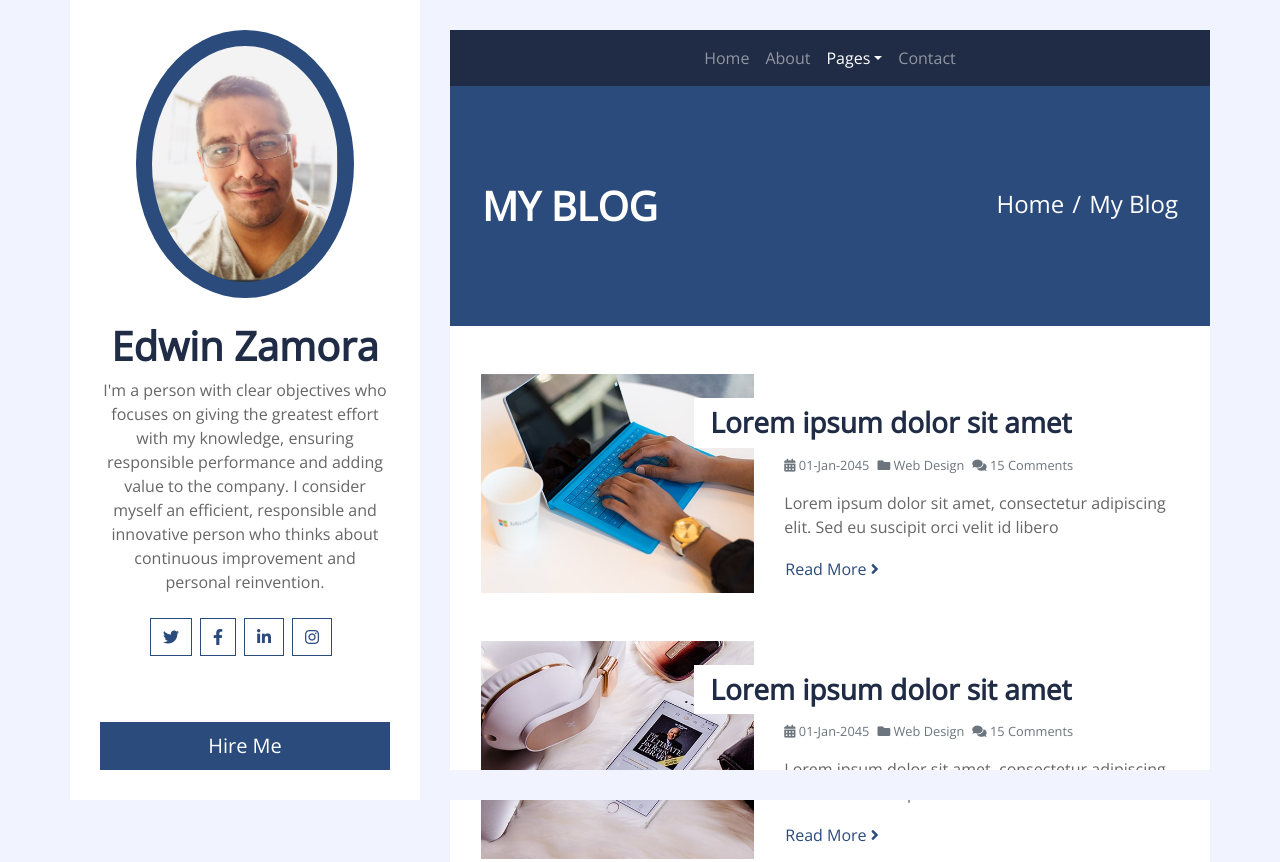
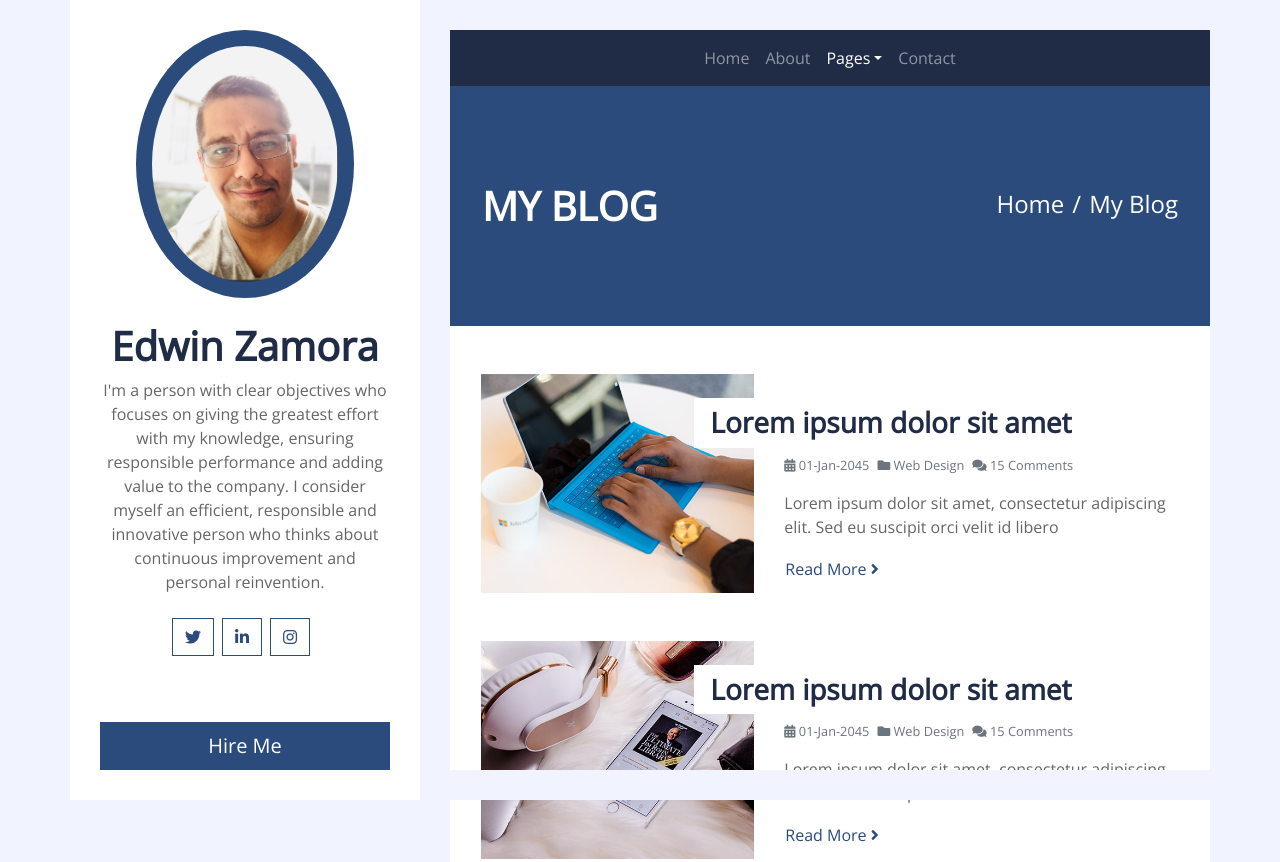
Before and after one commit to edzamo13/edzamo13.github.io, a plain HTML site: page blog.html in a window 1280 px wide. Shown: the top 862 px of the page. Drawn offline with nearby package versions, Linux system fonts and the light colour scheme.

Commit message:
chage icon contact

```diff
--- a/blog.html
+++ b/blog.html
@@ -30,9 +30,8 @@
                     I'm a person with clear objectives who focuses on giving the greatest effort with my knowledge, ensuring responsible performance and adding value to the company. I consider myself an efficient, responsible and innovative person who thinks about continuous improvement and personal reinvention.
                 </p>
                 <div class="d-flex justify-content-center mb-5">
-                    <a class="btn btn-outline-primary mr-2" href="#"><i class="fab fa-twitter"></i></a>
-                    <a class="btn btn-outline-primary mr-2" href="#"><i class="fab fa-facebook-f"></i></a>
-                    <a class="btn btn-outline-primary mr-2" href="#"><i class="fab fa-linkedin-in"></i></a>
+                    <a class="btn btn-outline-primary mr-2" href="https://twitter.com/ed_zamo"><i class="fab fa-twitter"></i></a>
+                    <a class="btn btn-outline-primary mr-2" href="https://www.linkedin.com/in/edwin-zamora-aa37a814/"><i class="fab fa-linkedin-in"></i></a>
                     <a class="btn btn-outline-primary mr-2" href="#"><i class="fab fa-instagram"></i></a>
                 </div>
                 <a href="" class="btn btn-lg btn-block btn-primary mt-auto">Hire Me</a>
```
Also changed, not shown: about.html (+2 -3 lines), contact.html (+2 -3 lines), index.html (+2 -0 lines).
